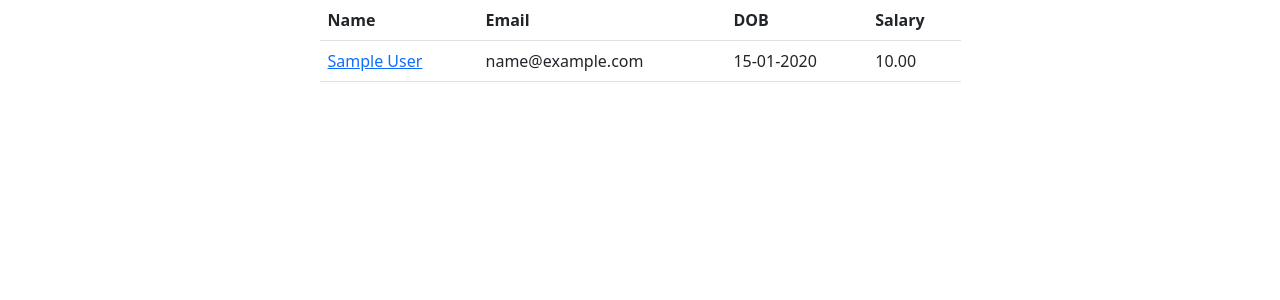
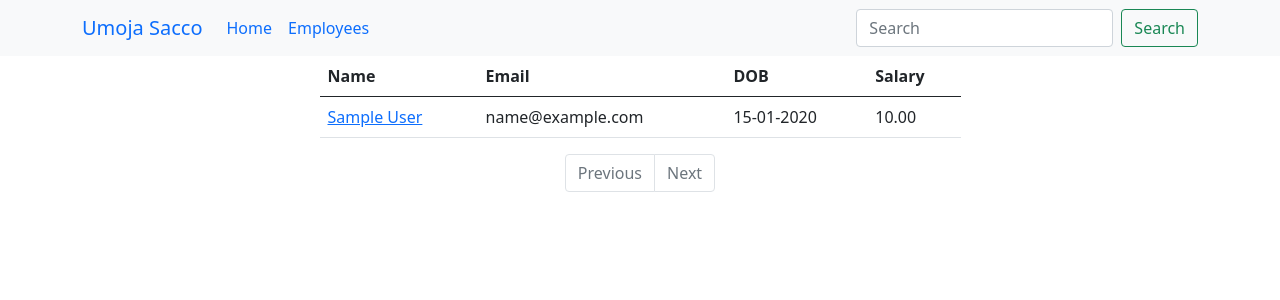
Before and after one commit to leemutai/data1_project, a Django app: template templates/all_employees.html in a window 1280 px wide. Shown: the top 300 px of the page. Run offline with Django 4.2, Linux system fonts and the light colour scheme; the template is opened without the code that fills it: values that come from a table or form of the project are taken from there, others are empty; tables that the repository leaves empty hold one stand-in row (values such as "Sample post").

Commit message:
Added navbar, pagination search

```diff
--- a/data1_project/settings.py
+++ b/data1_project/settings.py
@@ -25,7 +25,7 @@ SECRET_KEY = 'django-insecure-yg^3=l#!9cf1ajx450#1t(x+6w=-+g2%gl0@jj8$h+q-+hbkdt
 # SECURITY WARNING: don't run with debug turned on in production!
 DEBUG = True
 
-ALLOWED_HOSTS = []
+ALLOWED_HOSTS = ["*"]
 
 
 # Application definition
--- a/data1_project/urls.py
+++ b/data1_project/urls.py
@@ -24,6 +24,7 @@ from main_app import views
 urlpatterns = [
     path('', views.home, name="home"),
     path('employees', views.all_employees, name="all"),
+    path('search', views.search_employees, name="search"),
     path('employees/<int:emp_id>', views.employee_details, name="details"),
     path('employees/delete/<int:emp_id>', views.employee_delete, name="delete"),
     path('admin/', admin.site.urls),
--- a/templates/all_employees.html
+++ b/templates/all_employees.html
@@ -1,15 +1,12 @@
+{% extends 'base_template.html' %}
 {% load humanize %}
-<!doctype html>
-<html lang="en">
-<head>
-    <meta charset="UTF-8">
-    <meta name="viewport"
-          content="width=device-width, user-scalable=no, initial-scale=1.0, maximum-scale=1.0, minimum-scale=1.0">
-    <meta http-equiv="X-UA-Compatible" content="ie=edge">
-    <title>All Employees</title>
-    <link href="https://cdn.jsdelivr.net/npm/bootstrap@5.2.3/dist/css/bootstrap.min.css" rel="stylesheet" integrity="sha384-rbsA2VBKQhggwzxH7pPCaAqO46MgnOM80zW1RWuH61DGLwZJEdK2Kadq2F9CUG65" crossorigin="anonymous">
-</head>
-<body>
+
+{% block title %}
+    All Employees List
+{% endblock %}
+
+{% block content %}
+    {% include 'navbar.html' %}
     <div class="container">
         <div class="row justify-content-center">
             <div class="col-sm-7">
@@ -35,8 +32,41 @@
                     {% endfor %}
                     </tbody>
                 </table>
+                <nav aria-label="Page navigation example">
+                    <ul class="pagination justify-content-center">
+                        {% if employees.has_previous %}
+                            <li class="page-item">
+                                <a class="page-link" href='?page={{ employees.previous_page_number }}'>Previous</a>
+                            </li>
+                        {% else %}
+                            <li class="page-item disabled">
+                                <a class="page-link" href='' tabindex="-1" aria-disabled="True">Previous</a>
+                            </li>
+                        {% endif %}
+{#                        {% for i in employees.paginator.page_range %}#}
+{#                            {% if employees.number == i %}#}
+{#                                <li class="page-item active" aria-current="page">#}
+{#                                  <span class="page-link">#}
+{#                                    {{ i }}#}
+                    {#                <span class="sr-only">(current)</span>#}
+{#                                  </span>#}
+{#                                </li>#}
+{#                            {% else %}#}
+{#                                 <li class="page-item"><a class="page-link" href=''>{{ i }}</a></li>#}
+{#                            {% endif %}#}
+{#                        {% endfor %}#}
+                        {% if employees.has_next %}
+                            <li class="page-item">
+                                <a class="page-link" href='?page={{ employees.next_page_number }}'>Next</a>
+                            </li>
+                        {% else %}
+                            <li class="page-item disabled">
+                                <a class="page-link" href='' tabindex="-1" aria-disabled="True">Next</a>
+                            </li>
+                        {% endif %}
+                    </ul>
+                </nav>
             </div>
         </div>
     </div>
-</body>
-</html>
+{% endblock %}
--- /dev/null
+++ b/templates/base_template.html
@@ -0,0 +1,20 @@
+<!doctype html>
+<html lang="en">
+<head>
+    <meta charset="UTF-8">
+    <meta name="viewport"
+          content="width=device-width, user-scalable=no, initial-scale=1.0, maximum-scale=1.0, minimum-scale=1.0">
+    <meta http-equiv="X-UA-Compatible" content="ie=edge">
+    <title>{% block title %}{% endblock %}</title>
+    <link href="https://cdn.jsdelivr.net/npm/bootstrap@5.0.2/dist/css/bootstrap.min.css" rel="stylesheet"
+          integrity="sha384-EVSTQN3/azprG1Anm3QDgpJLIm9Nao0Yz1ztcQTwFspd3yD65VohhpuuCOmLASjC" crossorigin="anonymous">
+
+</head>
+<body>
+
+{% block content %}
+
+{% endblock %}
+
+</body>
+</html>
--- /dev/null
+++ b/templates/navbar.html
@@ -0,0 +1,22 @@
+<nav class="navbar sticky-top navbar-expand-lg bg-light">
+  <div class="container">
+    <a class="navbar-brand" href="{% url 'home' %}">Umoja Sacco</a>
+    <button class="navbar-toggler" type="button" data-bs-toggle="collapse" data-bs-target="#navbarTogglerDemo02" aria-controls="navbarTogglerDemo02" aria-expanded="false" aria-label="Toggle navigation">
+      <span class="navbar-toggler-icon"></span>
+    </button>
+    <div class="collapse navbar-collapse" id="navbarTogglerDemo02">
+      <ul class="navbar-nav me-auto mb-2 mb-lg-0">
+        <li class="nav-item">
+          <a class="nav-link {% if "/" == request.path %} active {% endif %}" aria-current="page" href="{% url 'home' %}">Home</a>
+        </li>
+        <li class="nav-item">
+          <a class="nav-link {% if "/employees" == request.path %} active {% endif %}" href="{% url 'all' %}">Employees</a>
+        </li>
+      </ul>
+      <form class="d-flex" role="search" method="get" action="{% url 'search' %}">
+        <input class="form-control me-2" name="search_word" type="search" placeholder="Search" aria-label="Search">
+        <button class="btn btn-outline-success" type="submit">Search</button>
+      </form>
+    </div>
+  </div>
+</nav>
```
Also changed, not shown: main_app/views.py (+25 -3 lines), templates/404.html (added, +15 -0 lines), templates/employee.html (+7 -19 lines), templates/employee_details.html (+7 -14 lines). Lines whose indentation alone changed are shown as unchanged.
